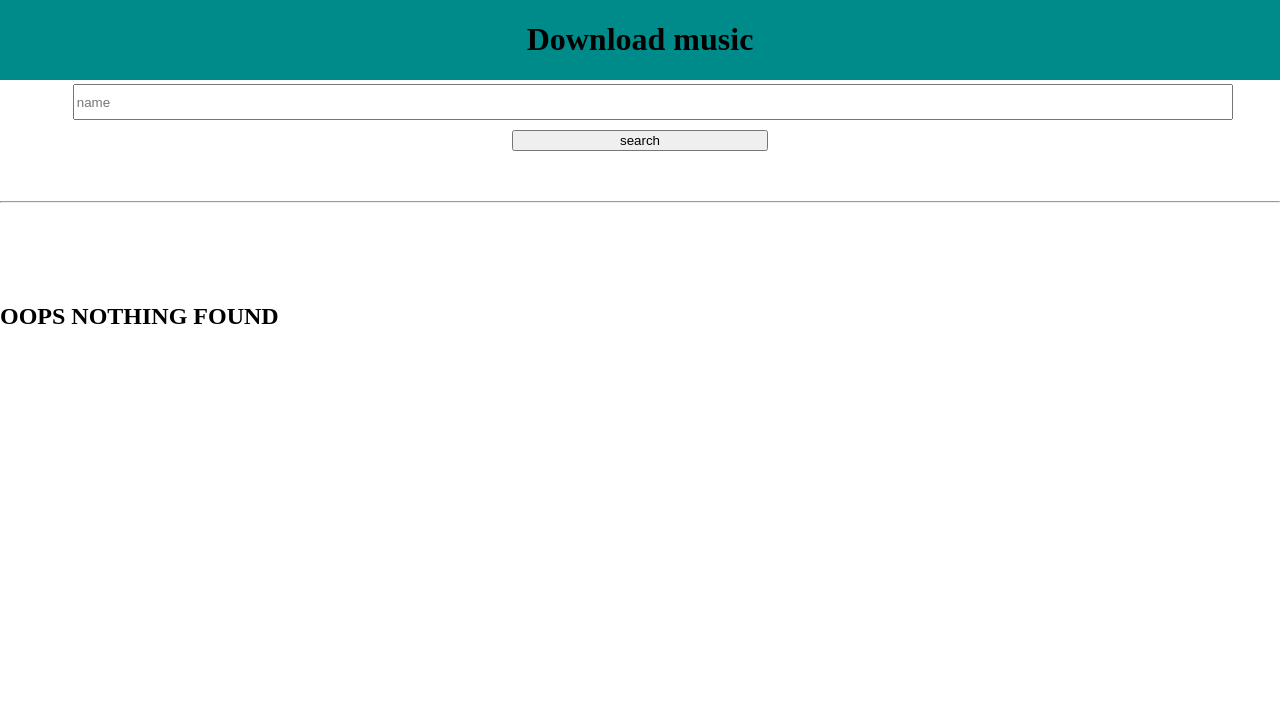
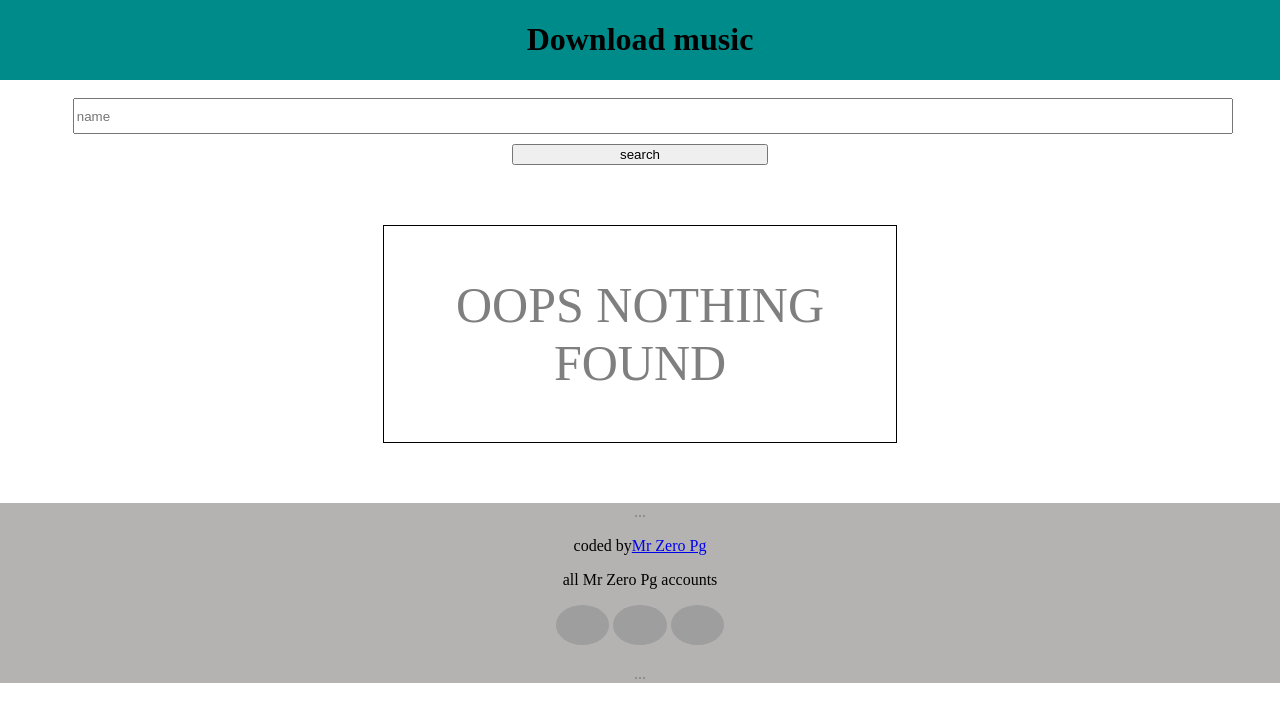
Before and after one commit to abdullah-FullStackDev/music-downloader, a plain HTML site: page 5index.html in a window 1280 px wide. Drawn offline with Linux system fonts and the light colour scheme; grey boxes are pictures that could not be loaded.

Commit message:
add text

```diff
--- a/5index.html
+++ b/5index.html
@@ -13,13 +13,30 @@
     </header>
     <p>hello</p>
     <p>hello</p>
-    <div class="d-flex container-5">
+    <div class="d-flex container-5 m-top-3">
         <label for="search"></label>
         <input class="placeholder-2" type="text"required placeholder="name">
             <button class="search-1" type="submit">search</button>
     </div>
-    <hr class="hr-1">
-    <div>
-        <h2 class="m-top-2">OOPS NOTHING FOUND</h2>
+    <div class="container-6 d-flex m-auto m-top-2">
+        <p class="t-center op f-size-2">OOPS NOTHING FOUND</p>
     </div>
+    <footer>
+        <p class="c-o-p">...</p>
+        <p class="g-p-m">
+            coded by<a href="https://www.instagram.com/p/CYFNCn9jP9k/">Mr Zero Pg</a>
+        </p>
+        <p>
+            all Mr Zero Pg accounts
+        </p>
+        <a href="https://www.facebook.com/freefirepkesports/">
+            <img id="s-image" src="https://th.bing.com/th/id/OIP.3ZzuiBFQSpjv3BDNTGda8gHaHa?pid=ImgDet&rs=1"></a>
+
+            <a href="https://keystoliteracy.com/wp-content/uploads/2020/01/twitter-logo-transparent-15.png">
+            <img id="s-image" src="https://keystoliteracy.com/wp-content/uploads/2020/01/twitter-logo-transparent-15.png"></a>
+
+            <a href="https://www.instagram.com/p/CYFNCn9jP9k/">
+            <img id="s-image" src="https://th.bing.com/th/id/R.1ed705d004390d4b92a2731a47c9c148?rik=8ldMXZIGiAo4Cw&pid=ImgRaw&r=0&sres=1&sresct=1"></a>
+            <p class="c-o-p">...</p>
+          </footer>
     </body>
--- a/style.css
+++ b/style.css
@@ -113,9 +113,20 @@ margin-left: 0;
       width: 20%;
       margin-top: 10px;
   }
+   .container-6{
+    border: 1px solid #000;
+    width: 40%;
+   }
+   .op{
+       opacity: 0.5;
+   }
+   .f-size-2{
+       font-size: 50px;
+   }
    .m-top-2{
-       margin-top: 100px;
+       margin-top: 60px;
+       margin-bottom: 60px;
    }
-   .hr-1{
-       margin-top: 50px;
+   .m-top-3{
+       margin-top: 30px;
    }
```
